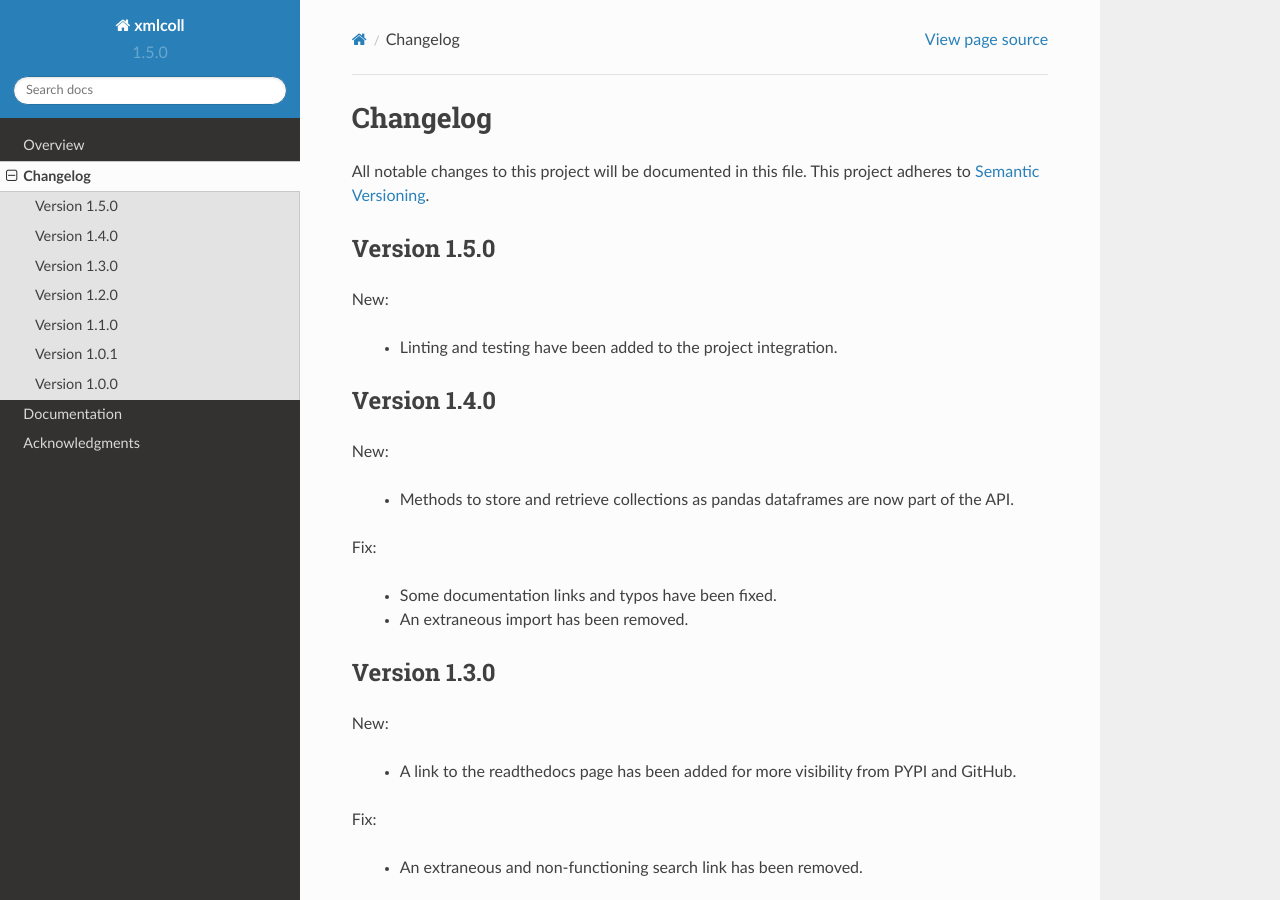
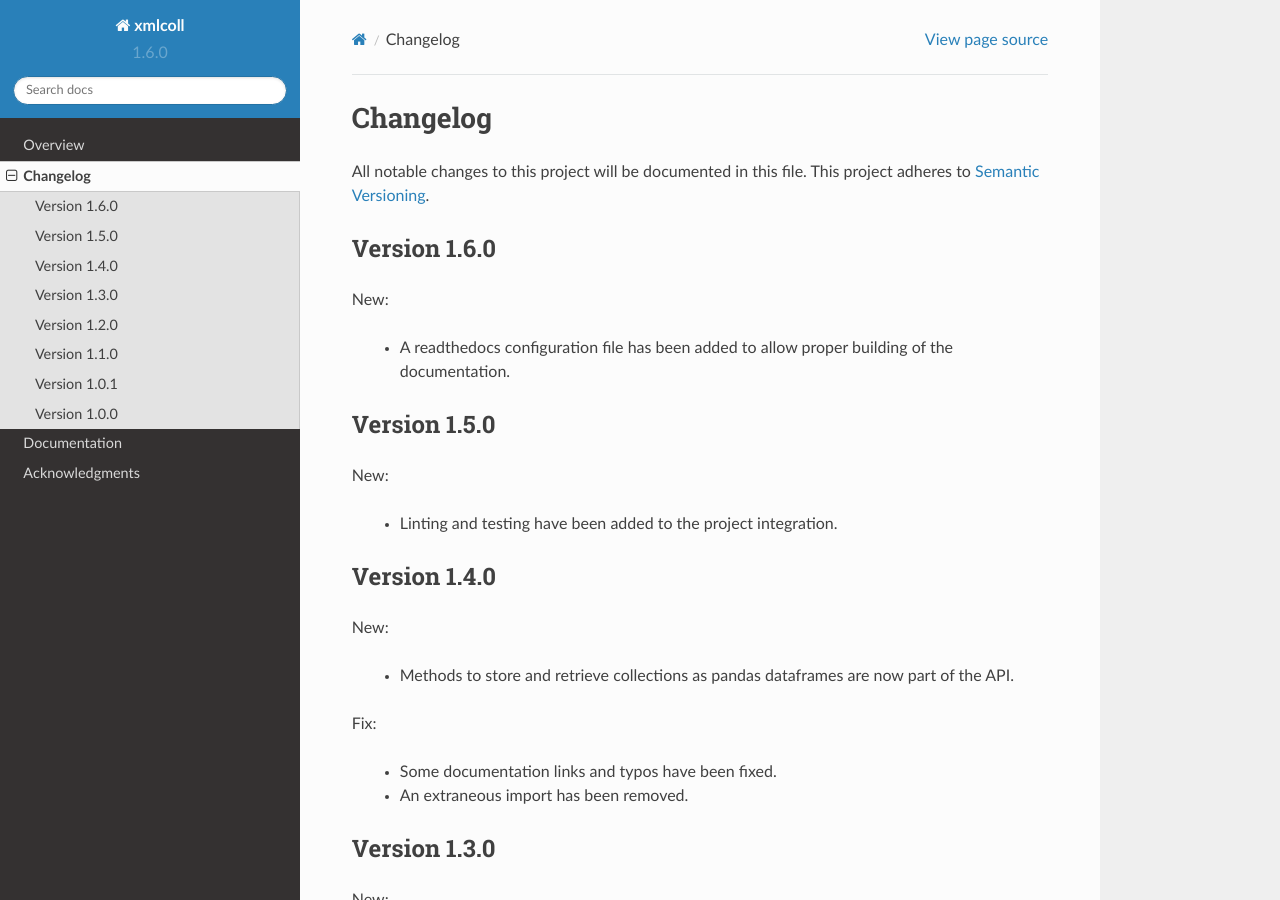
Before and after one commit to mbradle/xmlcoll, a Sphinx documentation site: the page built from doc/source/changelog.rst, in a window 1280 px wide and 900 px high. Built offline with Sphinx 7.4.7 and the Read the Docs theme 2.0.0, drawn with Linux system fonts in a browser that asks for light colours.

Commit message:
Add readthedocs configuration file.  Bump version.

```diff
--- a/doc/requirements.txt
+++ b/doc/requirements.txt
@@ -1,4 +1,5 @@
 lxml
 requests
 pandas
+sphinx_rtd_theme
 #readthedocs-sphinx-search==0.1.1
--- a/doc/source/changelog.rst
+++ b/doc/source/changelog.rst
@@ -3,6 +3,14 @@ Changelog
 
 All notable changes to this project will be documented in this file.  This
 project adheres to `Semantic Versioning <http://semver.org/spec/v2.0.0.html>`_.
+
+Version 1.6.0
+-------------
+
+New:
+
+  * A readthedocs configuration file has been added to allow proper building
+    of the documentation.
 
 Version 1.5.0
 -------------
--- a/xmlcoll/__about__.py
+++ b/xmlcoll/__about__.py
@@ -11,6 +11,6 @@ __all__ = [
 
 __title__ = "xmlcoll"
 __summary__ = "Python project to work with xml data of a collection of items."
-__version__ = "1.5.0"
+__version__ = "1.6.0"
 __author__ = "Clemson University"
 __copyright__ = "Clemson University, 2022-2023"
```
Also changed, not shown: .readthedocs.yaml (added).
